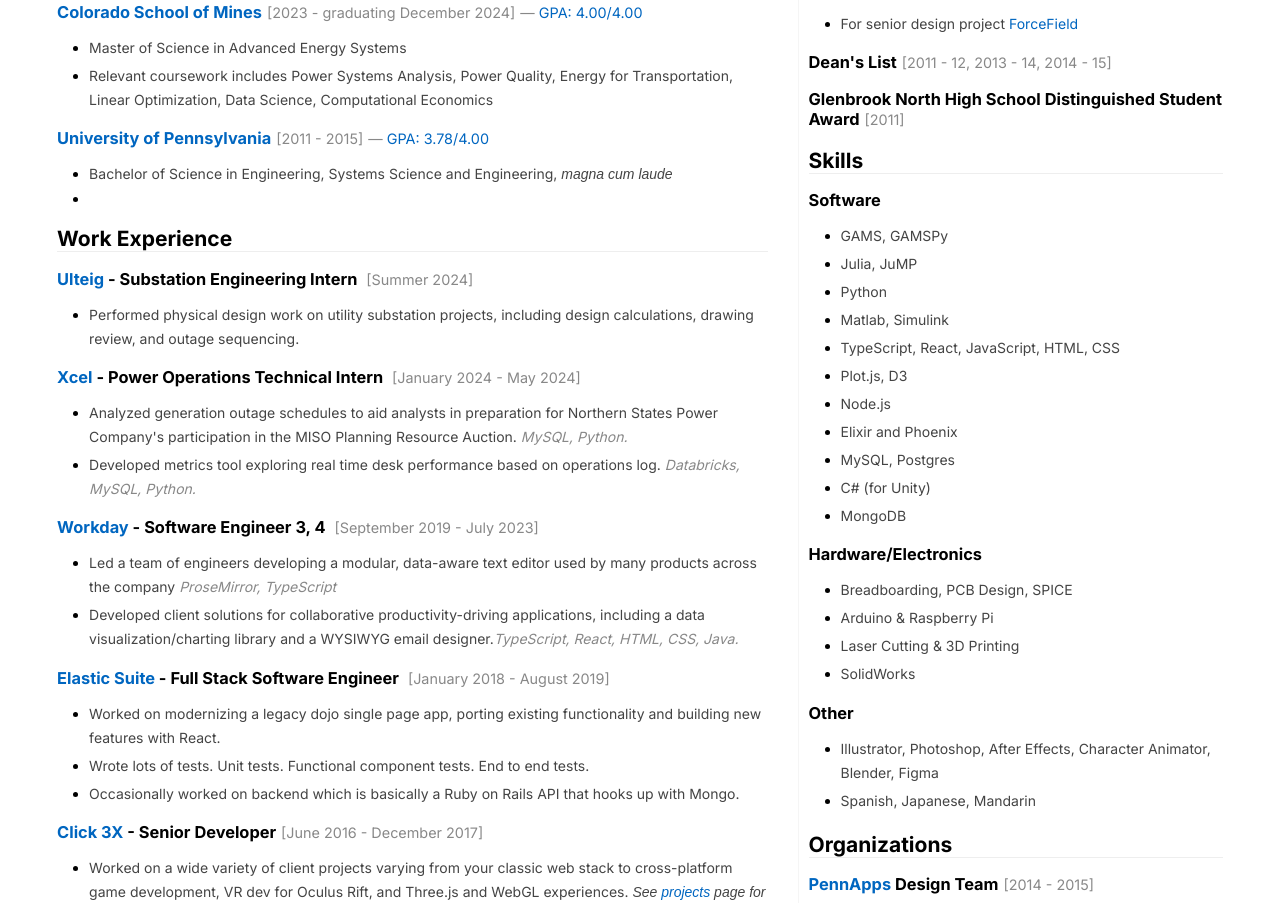
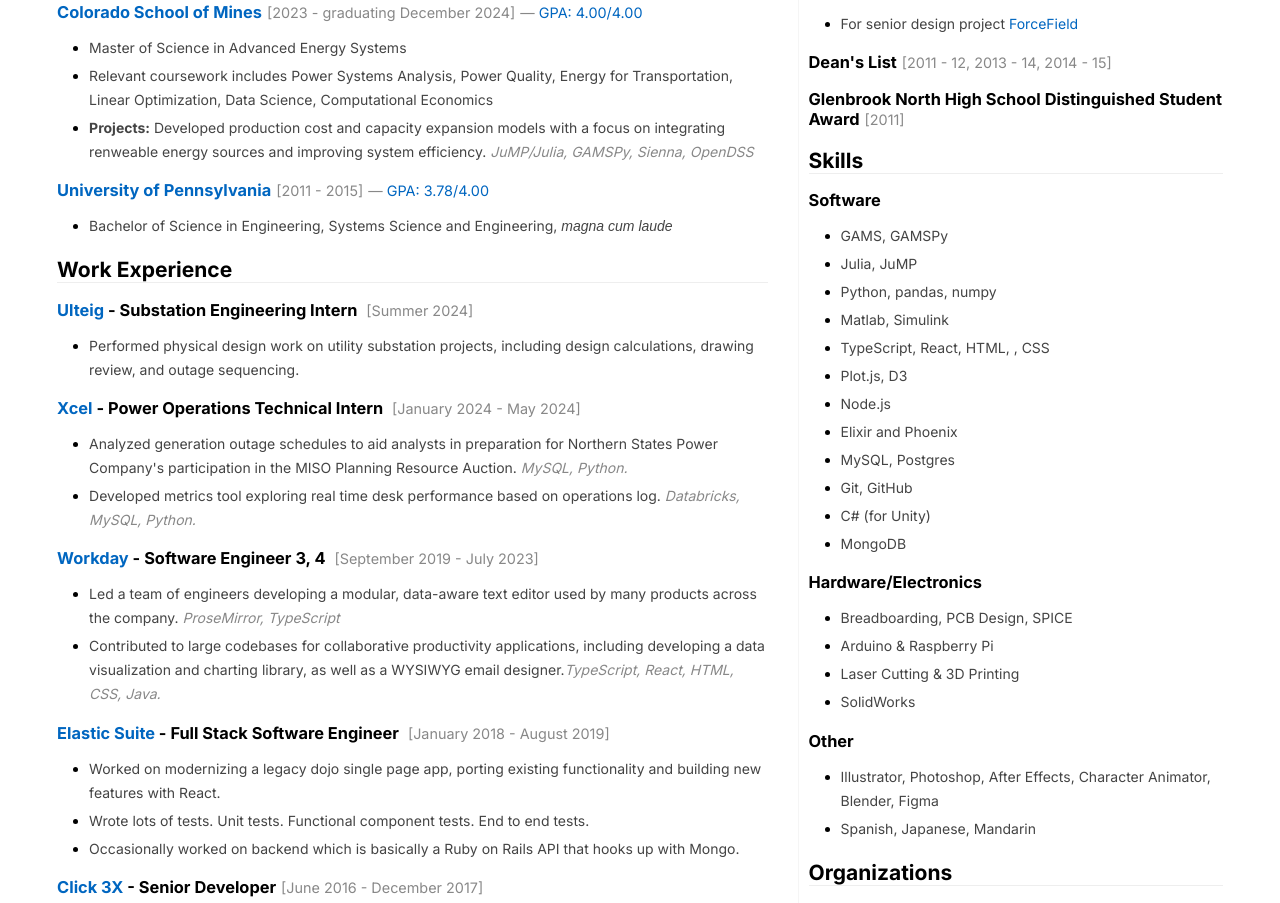
Before and after one commit to davvidbaker/davidbaker-is-next, a Next.js app: page /looking-for-work in a window 1280 px wide. Shown: the part 348-1251 px from the top of the page. Built offline with nearby package versions, Linux system fonts and the light colour scheme.

Commit message:
resume updates

```diff
--- a/src/app/(main)/looking-for-work/base.tsx
+++ b/src/app/(main)/looking-for-work/base.tsx
@@ -195,6 +195,8 @@
   }
 
   @media print {
+    font-size: 12px;
+
     main {
         flex-direction: column;
     }
@@ -214,8 +216,10 @@
         display: block;
      }
 
-    font-size: 12px;
 
+    h2 {
+        margin: 0.8rem 0 0.5rem 0;
+    }
     h3 {
         margin-bottom: 0.1rem;
         margin-top: 0.1rem;
@@ -246,6 +250,10 @@
 
     .print-show {
       display: block !important;
+    }
+
+    li.print-show {
+        display: list-item !important;
     }
 
     #skills p {
@@ -339,6 +347,8 @@
                         <ul>
                             <li><p>Master of Science in Advanced Energy Systems</p></li>
                             <li><p>Relevant coursework includes {relevantCoursework}</p></li>
+                            <li><p><strong>Projects:</strong> Developed production cost and capacity expansion models with a focus on integrating renweable energy sources and improving system efficiency.
+                                <span className="tech">{' '}JuMP/Julia, GAMSPy, Sienna, OpenDSS</span></p></li>
                         </ul>
                         <h3>
                             <a href="https://www.upenn.edu">University of Pennsylvania</a>
@@ -353,9 +363,8 @@
                                     Engineering, <em>magna cum laude</em>
                                 </p>
                             </li>
-
-                            <li>
-                                <p className="print-show">
+                            <li className="print-show">
+                                <p>
                                     Frederick Ketterer Memorial Award for Outstanding Creativity in Engineering Design for senior design project{' '}
                                     <Link href="/a-haptics-engineer">ForceField</Link>
                                 </p>
@@ -390,11 +399,10 @@
                         </h3>
                         <ul>
                             <li>
-                                <p>Led a team of engineers developing a modular, data-aware text editor used by many products across the company <span className="tech">ProseMirror, TypeScript</span></p>
+                                <p>Led a team of engineers developing a modular, data-aware text editor used by many products across the company. <span className="tech">ProseMirror, TypeScript</span></p>
                             </li>
                             <li>
-                                <p>Developed client solutions for collaborative productivity-driving applications,
-                                    including a data visualization/charting library and a WYSIWYG email designer.
+                                <p>Contributed to large codebases for collaborative productivity applications, including developing a data visualization and charting library, as well as a WYSIWYG email designer.
                                     <span className="tech">TypeScript, React, HTML, CSS, Java.</span>
                                 </p>
                             </li>
@@ -630,10 +638,10 @@
                                 <ul>
                                     <li><p>GAMS, GAMSPy</p></li>
                                     <li><p>Julia, JuMP</p></li>
-                                    <li><p>Python</p></li>
+                                    <li><p>Python, pandas, numpy</p></li>
                                     <li><p>Matlab, Simulink</p></li>
                                     <li>
-                                        <p>TypeScript, React, JavaScript, HTML, CSS</p>
+                                        <p>TypeScript, React, <span className="print-hide">HTML, </span>, CSS</p>
                                     </li>
                                     <li><p>Plot.js, D3</p></li>
                                     <li className='print-hide'>
@@ -644,6 +652,9 @@
                                     </li>
                                     <li>
                                         <p>MySQL, Postgres</p>
+                                    </li>
+                                    <li className='print-hide'>
+                                        <p>Git, GitHub</p>
                                     </li>
                                     <li className='print-hide'>
                                         <p>C# (for Unity)</p>
--- /dev/null
+++ b/src/app/(main)/looking-for-work/in-energy-market-modeling/page.tsx
@@ -0,0 +1,16 @@
+import React from 'react';
+
+
+import { Resume } from '../base';
+
+const objective = `
+Advanced Energy Systems master's student seeking a position in energy market modeling and analytics.
+Professional experience in developing flexible enterprise software solutions and skilled in data analysis.
+Eager to contribute to cutting-edge projects by leveraging technical skills and a passion for innovative energy solutions.`
+
+const ResumeBase = () => <Resume
+    objective={objective}
+    relevantCoursework="Power System Operations and Management, Computational Economics, Power Quality, Data Science, Linear Optimization"
+/>
+
+export default ResumeBase
```
